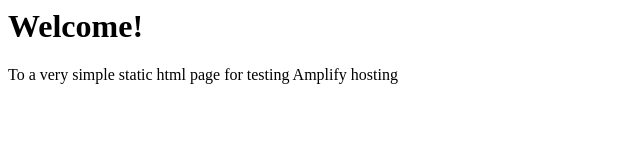
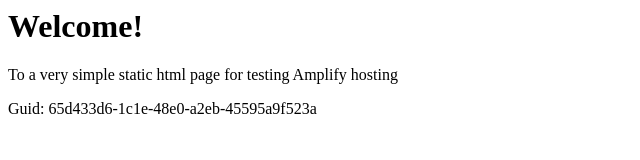
Before and after one commit to aws-aemilia-pdx/Github-PR-Commit-Integration-Test-DoNotTouch-Githu-cqS21do2z-v1-gamma-us-west-2, a website: page src/index.html in a window 1280 px wide. Shown: the whole page, without its empty margins (0-640 px from the left). Drawn offline with Linux system fonts and the light colour scheme.

Commit message:
commit from integ tests

```diff
--- a/src/index.html
+++ b/src/index.html
@@ -1,3 +1,5 @@
+
+
 <html lang="en">
 
 <head>
@@ -10,6 +12,6 @@
 <body>
     <h1>Welcome!</h1>
     <p>To a very simple static html page for testing Amplify hosting</p>
-</body>
+    <p>Guid: 65d433d6-1c1e-48e0-a2eb-45595a9f523a</p></body>
 
 </html>
```
